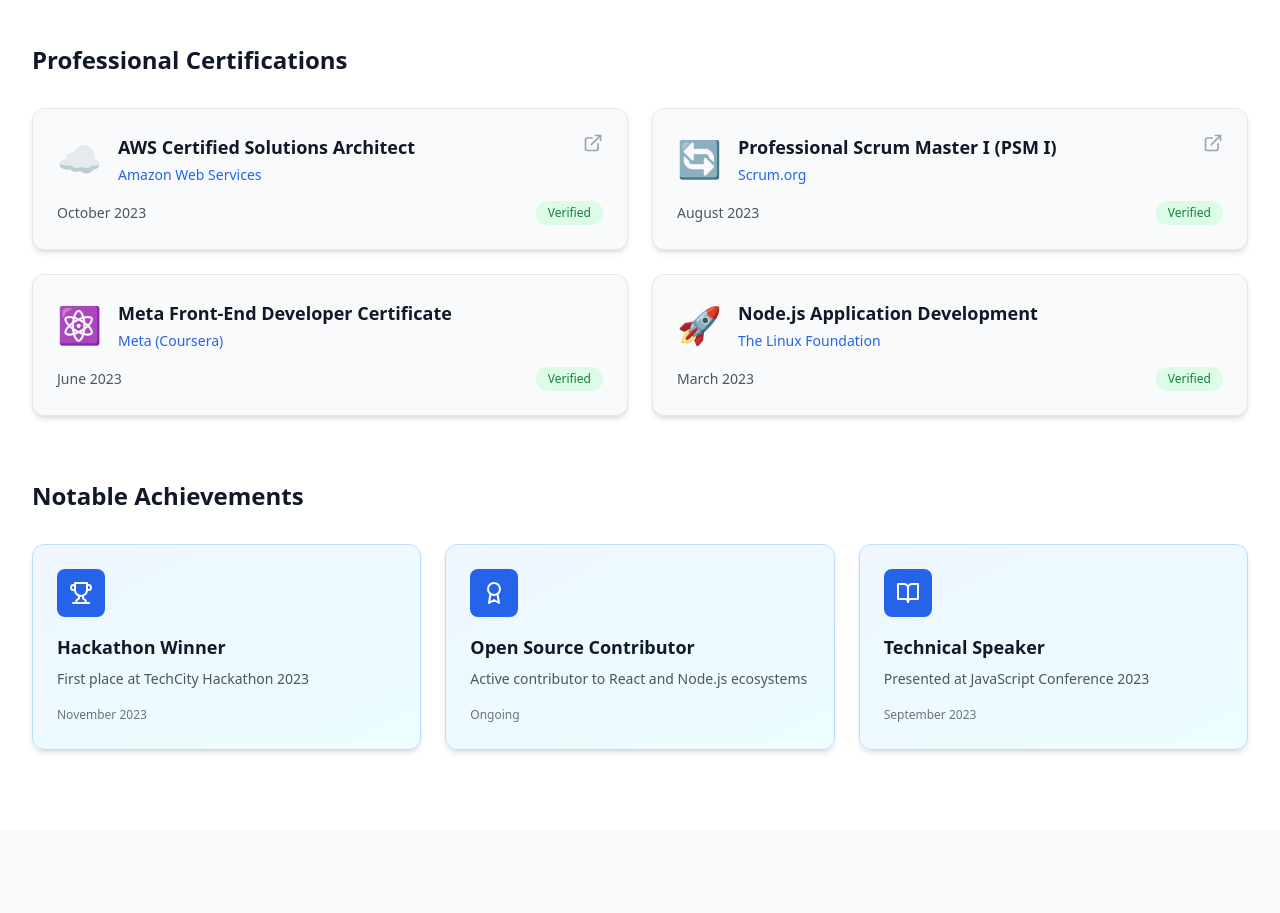
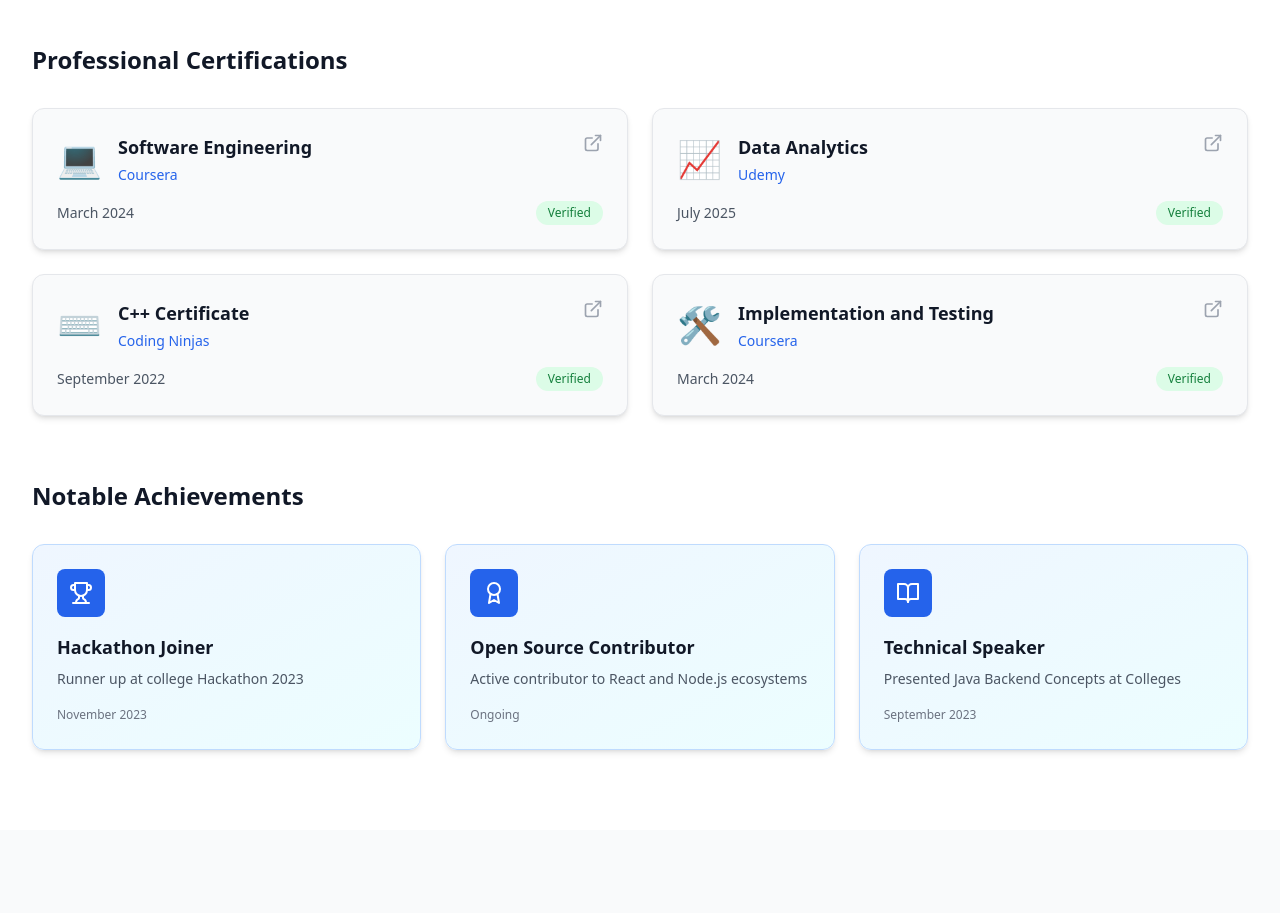
Before and after one commit to AyushSaxena2004/MAIN_PORTFOLIO, a React (Vite) app: page / in a window 1280 px wide. Shown: the part 7400-8313 px from the top of the page. Built offline with nearby package versions, Linux system fonts and the light colour scheme; no server answers.

Commit message:
changes in certificate page

```diff
--- a/src/components/Certifications.tsx
+++ b/src/components/Certifications.tsx
@@ -5,41 +5,43 @@ export default function Certifications() {
   const certifications: Certification[] = [
     {
       id: '1',
-      title: 'AWS Certified Solutions Architect',
-      issuer: 'Amazon Web Services',
-      date: 'October 2023',
-      credentialUrl: 'https://aws.amazon.com',
-      icon: 'cloud',
+      title: 'Software Engineering',
+      issuer: 'Coursera',
+      date: 'March 2024',
+      credentialUrl: 'https://coursera.org/verify/specialization/A4U4HNDFQZNE',
+      icon: 'Software',
     },
     {
       id: '2',
-      title: 'Professional Scrum Master I (PSM I)',
-      issuer: 'Scrum.org',
-      date: 'August 2023',
-      credentialUrl: 'https://scrum.org',
-      icon: 'agile',
+      title: 'Data Analytics',
+      issuer: 'Udemy',
+      date: 'July 2025',
+      credentialUrl: 'ude.my/UC-ddffd652-d5ea-41a4-8031-8d728d5c03fc',
+      icon: 'Analytics',
     },
     {
       id: '3',
-      title: 'Meta Front-End Developer Certificate',
-      issuer: 'Meta (Coursera)',
-      date: 'June 2023',
-      icon: 'frontend',
+      title: 'C++ Certificate',
+      issuer: 'Coding Ninjas',
+      date: 'September 2022',
+      credentialUrl: 'certificate.codingninjas.com/verify/29d9b1b072fc8aa9',
+      icon: 'Cpp',
     },
     {
       id: '4',
-      title: 'Node.js Application Development',
-      issuer: 'The Linux Foundation',
-      date: 'March 2023',
-      icon: 'backend',
+      title: 'Implementation and Testing',
+      issuer: 'Coursera',
+      date: 'March 2024',
+      credentialUrl: 'https://coursera.org/verify/NYHLHZZ2PE7D',
+      icon: 'Implementation',
     },
   ];
 
   const achievements = [
     {
       icon: <Trophy className="w-6 h-6" />,
-      title: 'Hackathon Winner',
-      description: 'First place at TechCity Hackathon 2023',
+      title: 'Hackathon Joiner',
+      description: 'Runner up at college Hackathon 2023',
       date: 'November 2023',
     },
     {
@@ -51,17 +53,17 @@ export default function Certifications() {
     {
       icon: <BookOpen className="w-6 h-6" />,
       title: 'Technical Speaker',
-      description: 'Presented at JavaScript Conference 2023',
+      description: 'Presented Java Backend Concepts at Colleges',
       date: 'September 2023',
     },
   ];
 
   const getIconComponent = (iconType: string) => {
     const icons: { [key: string]: string } = {
-      cloud: '☁️',
-      agile: '🔄',
-      frontend: '⚛️',
-      backend: '🚀',
+      Software: '💻',
+      Analytics: '📈',
+      Cpp: '⌨️',
+      Implementation: '🛠️',
     };
     return icons[iconType] || '📜';
   };
```
